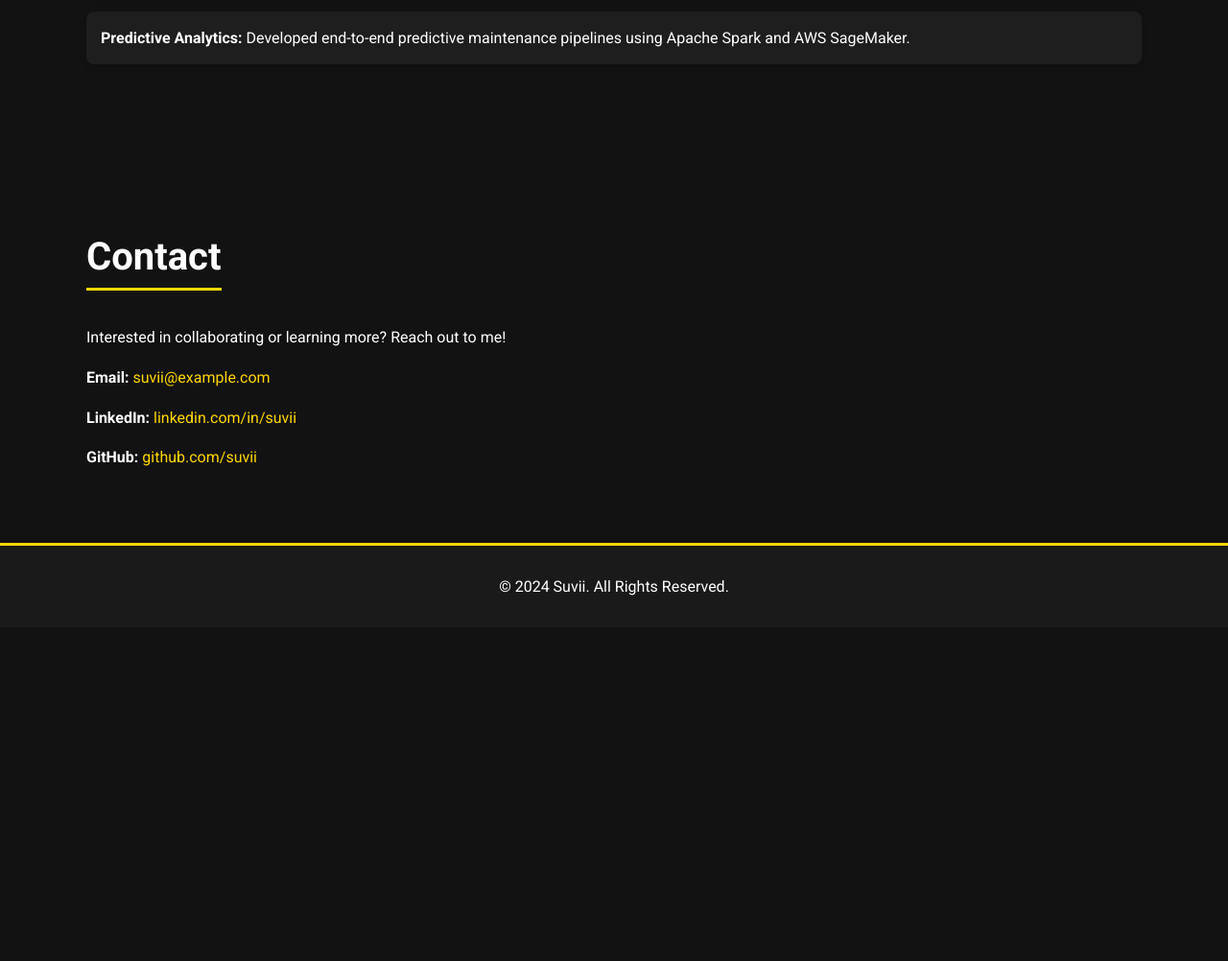
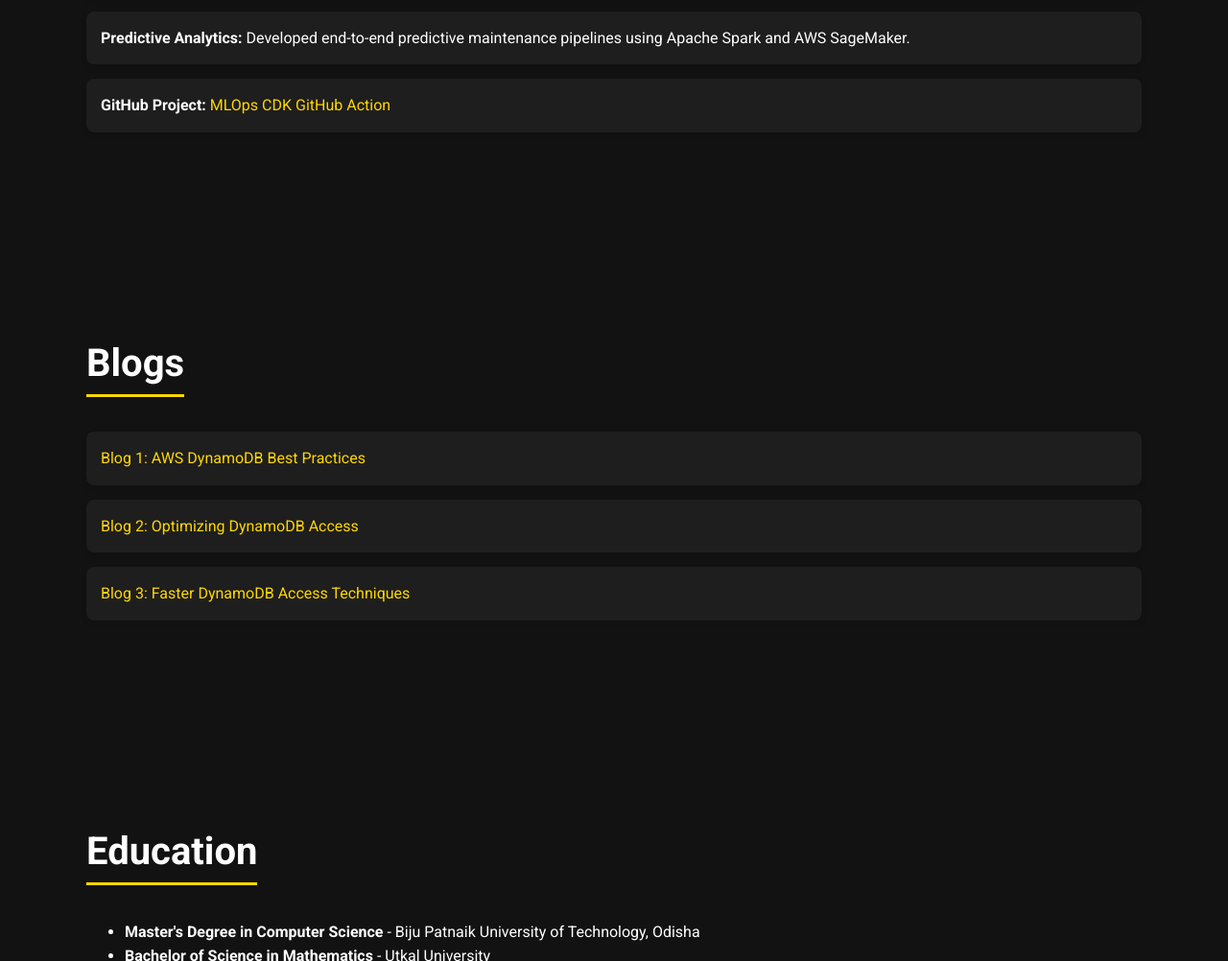
Before and after one commit to smohanty0714/smohanty0714.github.io, a plain HTML site: page index.html in a window 1280 px wide. Shown: the part 1798-2800 px from the top of the page at 96% size. Before the commit the page ends 2452 px from the top, so only its background shows below. Drawn offline with Linux system fonts and the light colour scheme.

Commit message:
Update index.html

```diff
--- a/index.html
+++ b/index.html
@@ -53,14 +53,14 @@
             display: inline-block;
             margin-bottom: 20px;
         }
-        .skills, .projects {
+        .skills, .projects, .blogs, .education {
             margin-top: 40px;
         }
-        .skills ul, .projects ul {
+        .skills ul, .projects ul, .blogs ul {
             list-style: none;
             padding: 0;
         }
-        .skills li, .projects li {
+        .skills li, .projects li, .blogs li {
             margin: 15px 0;
             padding: 15px;
             background: #1e1e1e;
@@ -93,6 +93,8 @@
             <a href="#about">About Me</a>
             <a href="#skills">Skills</a>
             <a href="#projects">Projects</a>
+            <a href="#blogs">Blogs</a>
+            <a href="#education">Education</a>
             <a href="#contact">Contact</a>
         </nav>
     </header>
@@ -126,15 +128,35 @@
             <li>
                 <strong>Predictive Analytics:</strong> Developed end-to-end predictive maintenance pipelines using Apache Spark and AWS SageMaker.
             </li>
+            <li>
+                <strong>GitHub Project:</strong> <a href="https://github.com/aws-samples/sagemaker-custom-project-templates/tree/main/mlops-cdk-github-action" target="_blank">MLOps CDK GitHub Action</a>
+            </li>
+        </ul>
+    </section>
+
+    <section id="blogs" class="blogs">
+        <h2>Blogs</h2>
+        <ul>
+            <li><a href="https://medium.com/p/d4d11517e042" target="_blank">Blog 1: AWS DynamoDB Best Practices</a></li>
+            <li><a href="https://medium.com/p/00d912d38390" target="_blank">Blog 2: Optimizing DynamoDB Access</a></li>
+            <li><a href="https://medium.com/@smohanty0714/faster-way-to-access-all-record-from-aws-dynamo-table-162cb18b52a2" target="_blank">Blog 3: Faster DynamoDB Access Techniques</a></li>
+        </ul>
+    </section>
+
+    <section id="education" class="education">
+        <h2>Education</h2>
+        <ul>
+            <li><strong>Master's Degree in Computer Science</strong> - Biju Patnaik University of Technology, Odisha</li>
+            <li><strong>Bachelor of Science in Mathematics</strong> - Utkal University</li>
         </ul>
     </section>
 
     <section id="contact">
         <h2>Contact</h2>
         <p>Interested in collaborating or learning more? Reach out to me!</p>
-        <p><strong>Email:</strong> <a href="mailto:suvii@example.com">suvii@example.com</a></p>
-        <p><strong>LinkedIn:</strong> <a href="https://linkedin.com/in/suvii" target="_blank">linkedin.com/in/suvii</a></p>
-        <p><strong>GitHub:</strong> <a href="https://github.com/suvii" target="_blank">github.com/suvii</a></p>
+        <p><strong>Email:</strong> <a href="mailto:suvendumohanty0788@gmail.com">suvendumohanty0788@gmail.com</a></p>
+        <p><strong>LinkedIn:</strong> <a href="https://linkedin.com/in/suvendumohanty11" target="_blank">linkedin.com/in/suvendumohanty11</a></p>
+        <p><strong>GitHub:</strong> <a href="https://github.com/smohanty0714/" target="_blank">github.com/smohanty0714/</a></p>
     </section>
 
     <footer>
```
